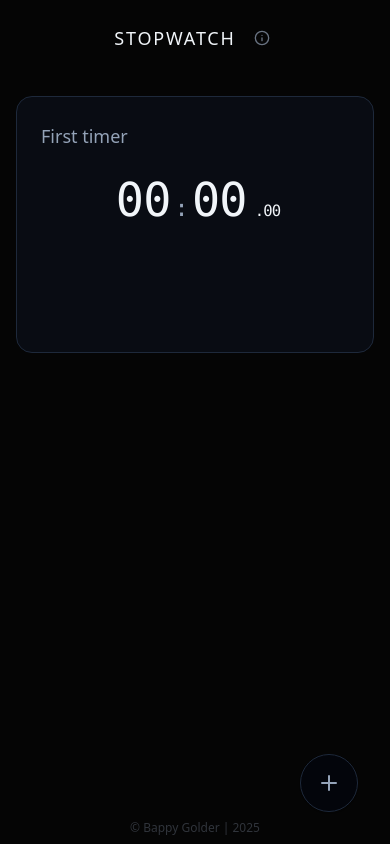
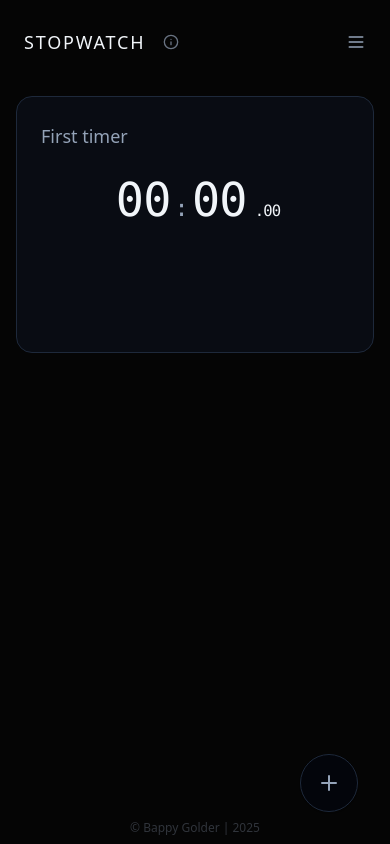
Before and after one commit to bappygolder/minimal-stopwatch, a Next.js app: page / in a window 390 px wide. Built offline with nearby package versions, Linux system fonts and the light colour scheme.

Commit message:
feat: add hamburger menu and N shortcut

```diff
--- a/features/stopwatch/components/stopwatch-app.tsx
+++ b/features/stopwatch/components/stopwatch-app.tsx
@@ -1,7 +1,7 @@
 'use client';
 
 import { useEffect, useMemo, useRef, useState, DragEvent } from "react";
-import { Plus, Info } from "lucide-react";
+import { Plus, Info, Menu } from "lucide-react";
 import type { Timer } from "@/features/stopwatch/types";
 import TimerCard from "@/features/stopwatch/components/timer-card";
 
@@ -233,9 +233,16 @@ export default function StopwatchApp() {
 
       // Detect shortcuts
       const key = event.key.toLowerCase();
-      if (key !== 'f' && key !== 'z' && event.key !== ' ') return;
+      if (key !== 'f' && key !== 'z' && key !== 'n' && event.key !== ' ') return;
 
       const targetId = activeTimerId ?? timersRef.current[0]?.id;
+      // For 'n', we don't need a targetId necessarily, but we check input focus above.
+
+      if (key === 'n') {
+        addTimer();
+        return;
+      }
+
       if (!targetId) return;
 
       if (event.key === ' ') {
@@ -277,23 +284,26 @@ export default function StopwatchApp() {
   }, [focusedTimerId]);
 
   const addTimer = () => {
-    setTimers((previous) => {
+    const currentTimers = timersRef.current;
     const nextId =
-        previous.length > 0
-          ? Math.max(...previous.map((timer) => timer.id)) + 1
+      currentTimers.length > 0
+        ? Math.max(...currentTimers.map((timer) => timer.id)) + 1
         : 1;
 
-      return [
-        {
+    const newTimer: Timer = {
       id: nextId,
       label: `Timer ${nextId}`,
       isRunning: false,
       elapsedMs: 0,
       lastUpdateTime: Date.now(),
-        },
-        ...previous,
-      ];
-    });
+    };
+
+    setTimers((previous) => [newTimer, ...previous]);
+    setActiveTimerId(nextId);
+    setHighlightedTimerId(nextId);
+
+    if (highlightTimeoutRef.current) clearTimeout(highlightTimeoutRef.current);
+    highlightTimeoutRef.current = setTimeout(() => setHighlightedTimerId(null), 200);
   };
 
   const removeTimer = (id: number) => {
@@ -430,7 +440,7 @@ export default function StopwatchApp() {
     >
       <div
         className={[
-          "fixed top-0 left-0 right-0 p-6 flex justify-center sm:justify-between items-center z-40 transition-opacity duration-500",
+          "fixed top-0 left-0 right-0 p-6 flex justify-between items-center z-40 transition-opacity duration-500",
           focusedTimerId !== null ? "opacity-0 pointer-events-none" : "opacity-100",
         ]
           .filter(Boolean)
@@ -523,6 +533,9 @@ export default function StopwatchApp() {
                 <div className="flex flex-col gap-3 items-end text-right pl-6 border-l border-border/20 min-w-max">
                   <div className="font-medium text-foreground/80 text-[10px]">Shortcuts</div>
                   <div className="grid grid-cols-[auto_auto] gap-x-3 gap-y-2 items-center text-[10px]">
+                    <span>New Timer</span>
+                    <kbd className="font-mono bg-foreground/10 rounded px-1.5 py-0.5 text-[9px] min-w-[20px] text-center flex justify-center">n</kbd>
+
                     <span>Start/Stop</span>
                     <kbd className="font-mono bg-foreground/10 rounded px-1.5 py-0.5 text-[9px] min-w-[20px] text-center flex justify-center">Space</kbd>
 
@@ -540,6 +553,14 @@ export default function StopwatchApp() {
             </div>
           </div>
         </div>
+
+        <button
+          type="button"
+          className="p-2 -mr-2 text-muted-foreground hover:text-foreground transition-colors rounded-md hover:bg-foreground/5"
+          aria-label="Menu"
+        >
+          <Menu size={20} strokeWidth={2} />
+        </button>
       </div>
 
       <div
```
Lines whose indentation alone changed are shown as unchanged.
